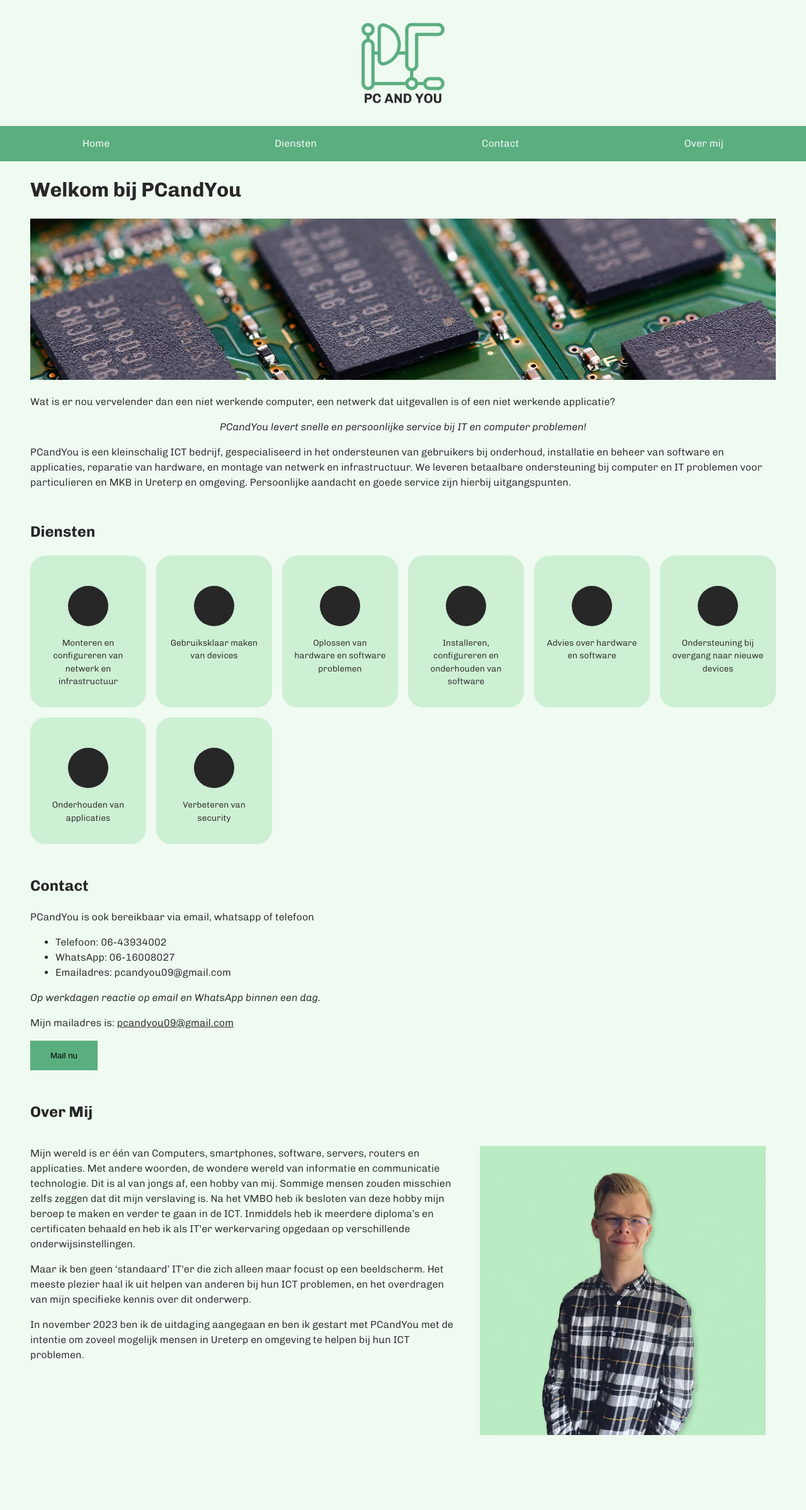
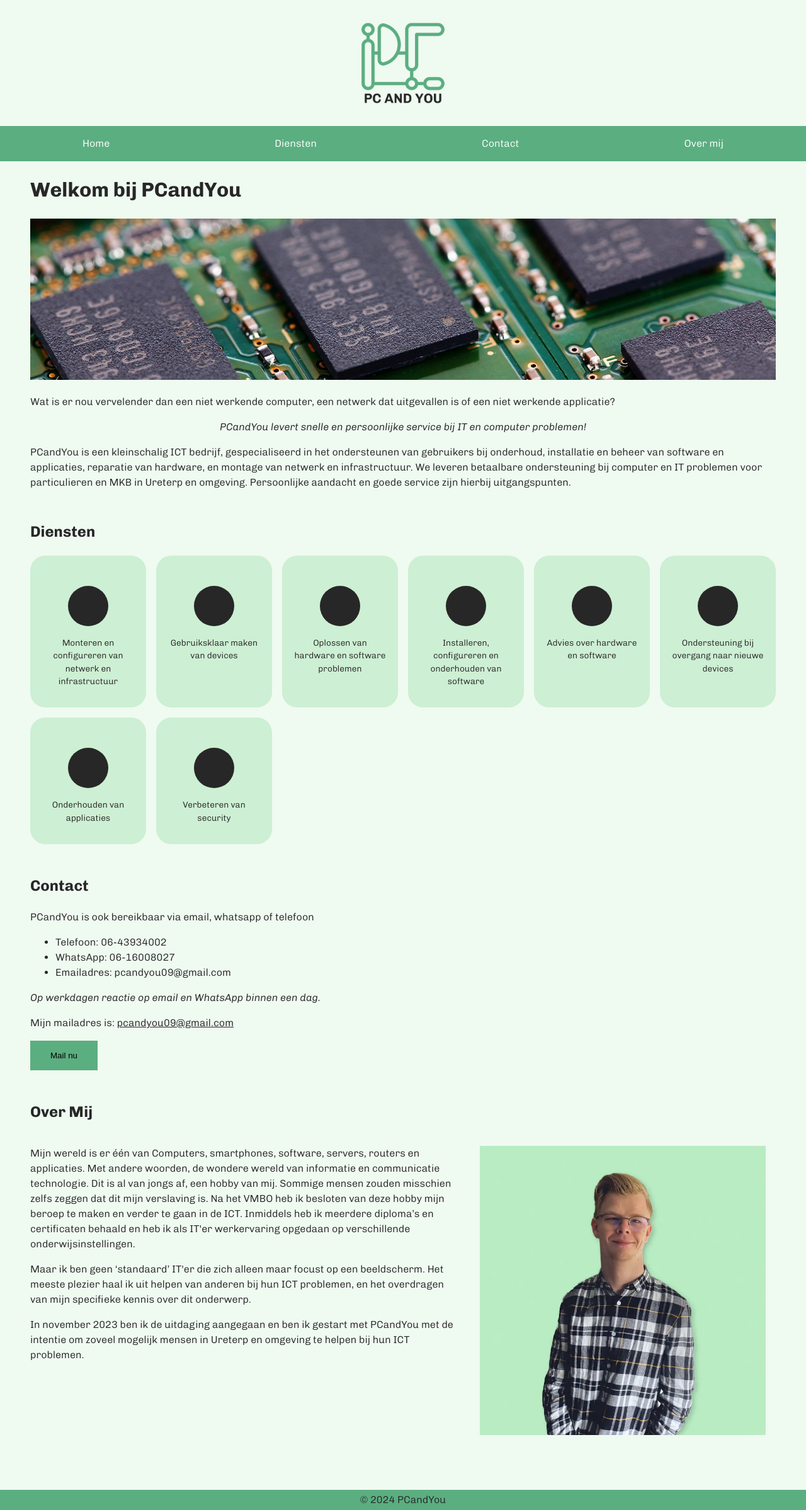
Before and after one commit to pcandyou-ureterp/pc-and-you, a Jekyll site: the page built from index.html, in a window 1280 px wide. Shown: the whole page at 63% size. Built offline with Jekyll 4.4.1, drawn with Linux system fonts in a browser that asks for light colours; before the commit the page ends 2365 px from its top, so only the background shows below that.

Commit message:
Add copyright on footer

```diff
--- /dev/null
+++ b/_includes/footer.html
@@ -0,0 +1,3 @@
+<footer>
+    <p>&copy; 2024 PCandYou</p>
+</footer>
--- a/_layouts/default.html
+++ b/_layouts/default.html
@@ -4,6 +4,7 @@
     <meta charset="utf-8">
     <meta name="viewport" content="width=device-width, initial-scale=1.0" />
     <title>{{ page.title }}</title>
+    <link rel="shortcut" href="favicon.ico">
     <link rel="stylesheet" href="{{ site.baseurl }}/styles/main.css">
     <link rel="stylesheet" href="{{ site.baseurl }}/styles/main-info.css">
     <link rel="stylesheet" href="{{ site.baseurl }}/styles/services.css">
@@ -13,5 +14,6 @@
 <body id="section-home">
   {% include header.html %}
   {{ content }}
+  {% include footer.html %}
 </body>
 </html>
--- a/styles/main.scss
+++ b/styles/main.scss
@@ -110,3 +110,13 @@ a {
 .italic {
   font-style: italic;
 }
+
+footer {
+  background-color: var(--mid-color);
+  padding: 4px;
+  text-align: center;
+
+  p {
+    margin: 0;
+  }
+}
```
